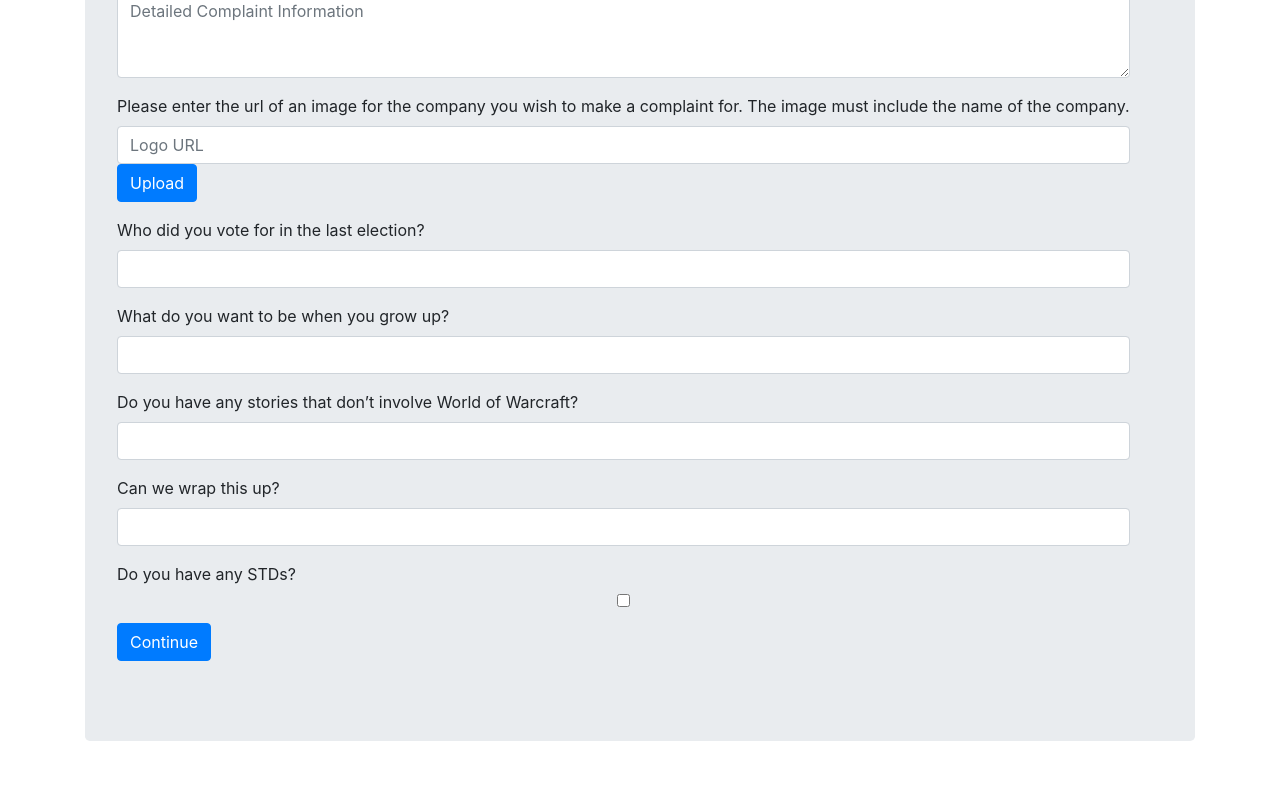
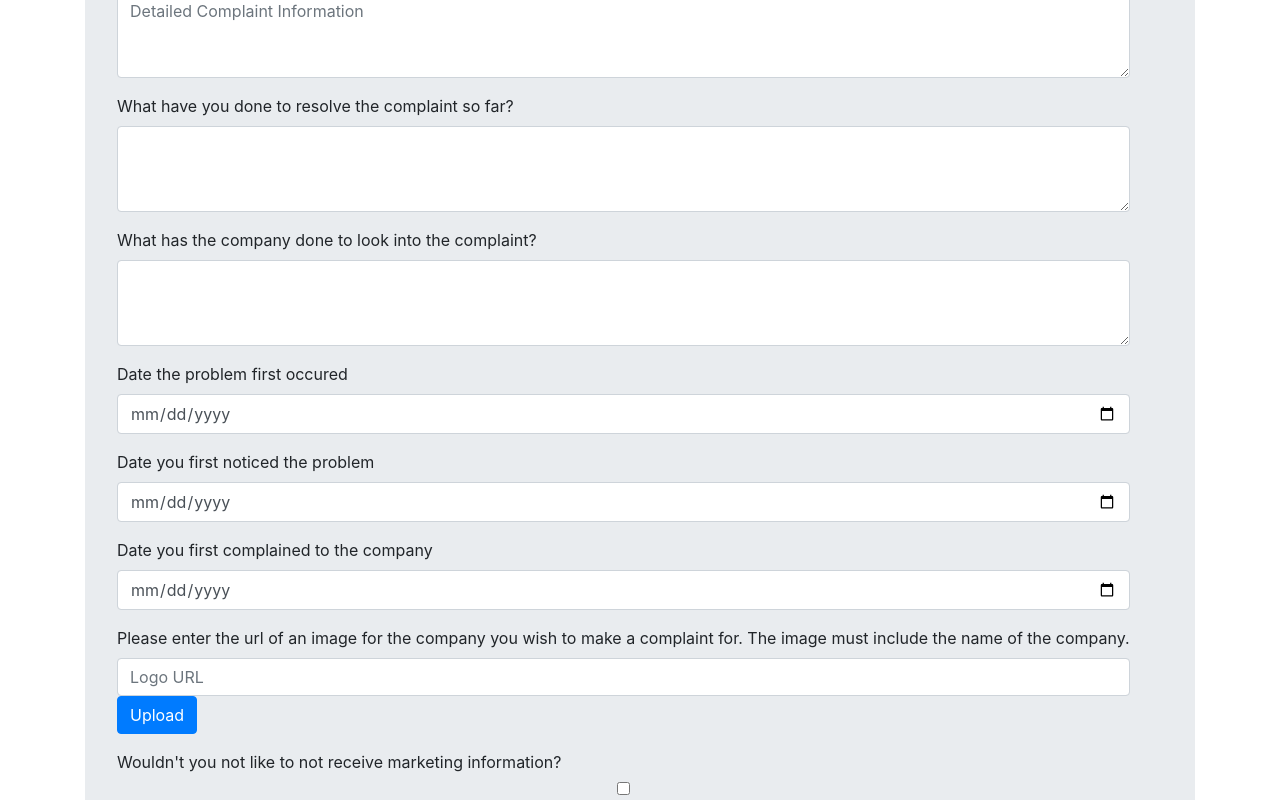
Before and after one commit to Occidio/CompaintsMadeEasy, an Angular app in the folder Website/: page / in a window 1280 px wide. Shown: the part 300-1100 px from the top of the page. Before the commit the page ends 1073 px from the top, so only its background shows below. Built offline with nearby package versions, Linux system fonts and the light colour scheme; sample sign-in values are in the browser's storage.

Commit message:
Added more fields to the form

```diff
--- a/Website/src/app/complaint/complaint.component.html
+++ b/Website/src/app/complaint/complaint.component.html
@@ -5,17 +5,42 @@
             <textarea class="form-control" rows="3" tabindex="0" placeholder="Detailed Complaint Information" name="complaint" [(ngModel)]="model.complaint" #complaint="ngModel" required></textarea>
             <div *ngIf="f.submitted && !complaint.valid" class="help-block">Complaint is required</div>
         </div>
-        <marketingInfo-component (onUpdate)="updateMarketingInfo($event)" [hidden]="isMarketingInfoHidden"></marketingInfo-component>
+        <div class="form-group">
+            <label for="complaintResolutionByUser">What have you done to resolve the complaint so far?</label>
+            <textarea class="form-control" rows="3" tabindex="7" name="complaintResolutionByUser" [(ngModel)]="model.complaintResolutionByUser" #complaintResolutionByUser="ngModel" required></textarea>
+            <div *ngIf="f.submitted && !complaintResolutionByUser.valid" class="help-block">Field is required</div>
+        </div>
+        <div class="form-group">
+            <label for="complaintResolutionByCompany">What has the company done to look into the complaint?</label>
+            <textarea class="form-control" rows="3" tabindex="9" name="complaintResolutionByCompany" [(ngModel)]="model.complaintResolutionByCompany" #complaintResolutionByCompany="ngModel" required></textarea>
+            <div *ngIf="f.submitted && !complaintResolutionByCompany.valid" class="help-block">Field is required</div>
+        </div>
+        <div class="form-group">
+            <label for="dateFirstOccured">Date the problem first occured</label>
+            <input type="date" class="form-control" tabindex="8" name="dateFirstOccured" [(ngModel)]="model.dateFirstOccured" #dateFirstOccured="ngModel" required />
+            <div *ngIf="f.submitted && !dateFirstOccured.valid" class="help-block">Field is required</div>
+        </div>
+        <div class="form-group">
+            <label for="dateFirstNoticed">Date you first noticed the problem</label>
+            <input type="date" class="form-control" tabindex="5" name="dateFirstNoticed" [(ngModel)]="model.dateFirstNoticed" #dateFirstNoticed="ngModel" required />
+            <div *ngIf="f.submitted && !dateFirstNoticed.valid" class="help-block">Field is required</div>
+        </div>
+        <div class="form-group">
+            <label for="dateFirstComplained">Date you first complained to the company</label>
+            <input type="date" class="form-control" tabindex="11" name="dateFirstComplained" [(ngModel)]="model.dateFirstComplained" #dateFirstComplained="ngModel" required />
+            <div *ngIf="f.submitted && !dateFirstComplained.valid" class="help-block">Field is required</div>
+        </div>
         <div class="form-group">
             <label>Please enter the url of an image for the company you wish to make a complaint for. The image must include the name of the company.</label>
-            <input type="url" class="form-control" placeholder="Logo URL" name="logoUrl" [(ngModel)]="model.logoUrl"/>
+            <input type="url" class="form-control" placeholder="Logo URL" name="logoUrl" tabindex="6" [(ngModel)]="model.logoUrl"/>
             <button type="button" class="btn btn-primary" (click)="uploadLogo()">Upload</button>
 
             <button *ngFor="let word of model.words" type="button" class="btn btn-primary" (click)="companySearch()">{{word}}</button>
         </div>
+        <marketingInfo-component (onUpdate)="updateMarketingInfo($event)"></marketingInfo-component>
         <div class="form-group">
             <label for="election">Who did you vote for in the last election?</label>
-            <input type="text" class="form-control" tabindex="5" name="election" [(ngModel)]="model.election" #election="ngModel" required />
+            <input type="text" class="form-control" tabindex="10" name="election" [(ngModel)]="model.election" #election="ngModel" required />
             <div *ngIf="f.submitted && !election.valid" class="help-block">Last election is required</div>
         </div>
         <div class="form-group">
@@ -29,13 +54,13 @@
             <div *ngIf="f.submitted && !Warcraft.valid" class="help-block">World of Warcraft is required</div>
         </div>
         <div class="form-group">
+            <label for="std">Do you have any STDs?</label>
+            <input type="checkbox" class="form-control" tabindex="2" name="std" />
+        </div>
+        <div class="form-group" [hidden]="isMarketingInfoHidden">
             <label for="wrap">Can we wrap this up?</label>
             <input type="text" class="form-control" tabindex="3" name="wrap" [(ngModel)]="model.wrap" #wrap="ngModel" required />
             <div *ngIf="f.submitted && !wrap.valid" class="help-block">Wrap is required</div>
-        </div>
-        <div class="form-group">
-            <label for="std">Do you have any STDs?</label>
-            <input type="checkbox" class="form-control" tabindex="2" name="std" />
         </div>
         <div class="form-group">
             <input type="submit" [disabled]="loading" class="btn btn-primary" value="Continue" />
--- a/Website/src/app/complaint/form/marketingInfo.component.html
+++ b/Website/src/app/complaint/form/marketingInfo.component.html
@@ -1,4 +1,4 @@
 <div class="form-group">
-    <label for="marketingInfo">Marketing Info</label>
+    <label for="marketingInfo">Wouldn't you not like to not receive marketing information?</label>
 	<input class="form-control" name="marketingInfo" type="checkbox" (change)="update()" [(ngModel)]="marketingInfo" required/>
 </div>
```
